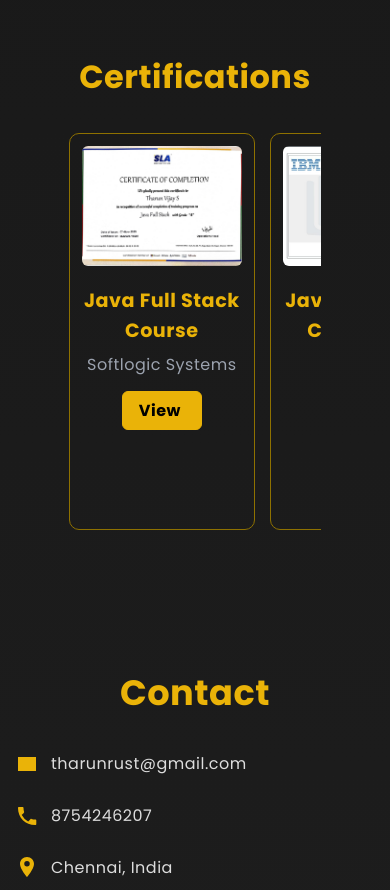
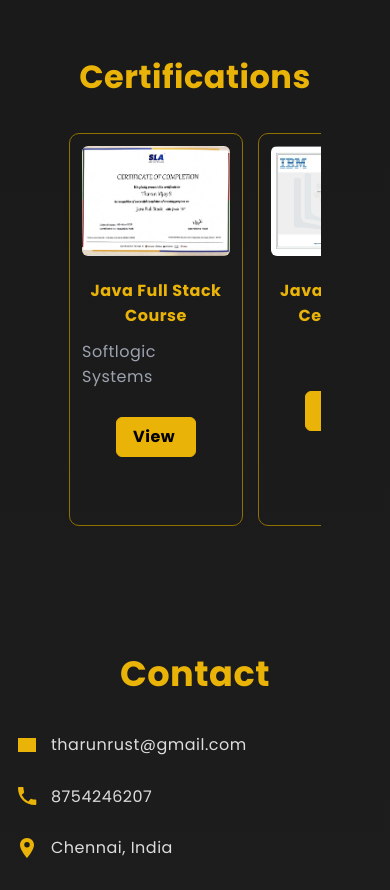
Before and after one commit to TharunVijai/portfolio-web, a React (Vite) app: page / in a window 390 px wide. Shown: the part 3400-4290 px from the top of the page. Built offline with nearby package versions, Linux system fonts and the light colour scheme.

Commit message:
fixed scaling issue in desktop

```diff
--- a/src/Components/Achievements.css
+++ b/src/Components/Achievements.css
@@ -127,18 +127,32 @@ p{
   }
 
   .ach-card {
-    flex: 0 0 80%;     /* 🔥 1 card + preview */
-    max-width: 80%; padding: 12px;
+    flex: 0 0 75%;        /* 🔽 from 80% (better fit) */
+    max-width: 75%;
+
+    padding: 12px;
+    gap: 6px;             /* 🔥 controls spacing inside */
+    justify-content: flex-start;
   }
   .ach-card a{
     background-color: #eab308;
-    color: black;
+    color: black; margin-top: 8px;
+  }
+  .ach-card p {
+    margin-bottom: 5px;   /* 🔽 reduce gap before button */
   }
 
   .ach-card img {
-    height: 120px;
+    height: 110px;   /* 🔽 slightly smaller */
+    margin-bottom: 6px;
   }
   .ach-container {
-    gap: 15px; -webkit-overflow-scrolling: touch;
+    gap: 15px; -webkit-overflow-scrolling: touch; align-items: stretch; padding-bottom: 15px;
   }
+
+  .ach-card h3 {
+    margin-bottom: 4px;
+    font-size: 1rem;
+  }
+
 }
```
